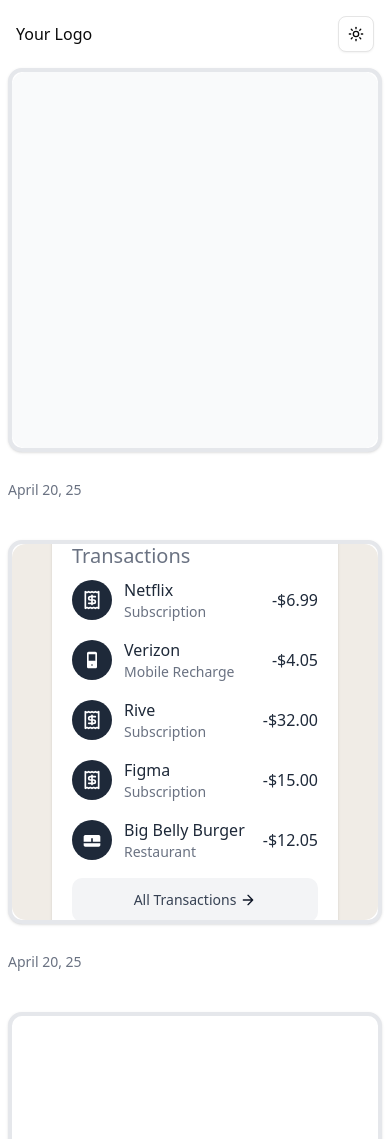
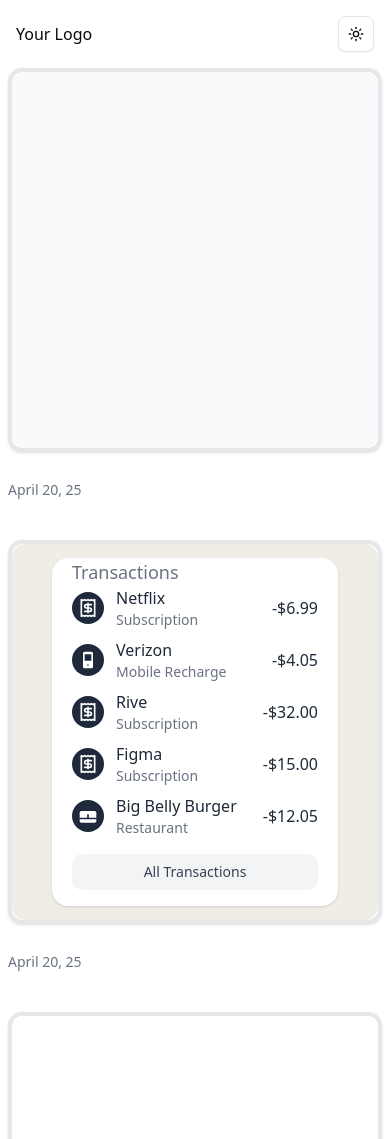
Before and after one commit to LuckyGoyal039/UIForge, a Next.js app: page / in a window 390 px wide. Shown: the top 1139 px of the page. Built offline with nearby package versions, Linux system fonts and the light colour scheme.

Commit message:
fix height issue and amount aligment and color

```diff
--- a/src/ui/TransactionList.tsx
+++ b/src/ui/TransactionList.tsx
@@ -152,10 +152,10 @@
                             initial={{ opacity: 0 }}
                             animate={{ opacity: 1 }}
                             exit={{ opacity: 0 }}
-                            className="p-5"
+                            className="px-5"
                         >
-                            <h2 className="text-xl text-gray-500 mb-2">Transactions</h2>
-                            <div className="space-y-4">
+                            <h2 className="text-lg md:text-xl text-gray-500 md:mb-2">Transactions</h2>
+                            <div className="space-y-2 md:space-y-4">
                                 {transactions.map((transaction) => (
                                     <motion.div
                                         key={transaction.id}
@@ -164,7 +164,7 @@
                                         className="flex items-center justify-between cursor-pointer"
                                     >
                                         <div className="flex items-center">
-                                            <div className={`w-10 h-10 rounded-full ${getIconBackground(transaction.icon)} flex items-center justify-center mr-3`}>
+                                            <div className={`w-8 md:w-10 h-8 md:h-10  rounded-full ${getIconBackground(transaction.icon)} flex items-center justify-center mr-3`}>
                                                 {getIcon(transaction.icon)}
                                             </div>
                                             <div>
@@ -183,14 +183,11 @@
                                 ))}
                             </div>
                             <motion.div
-                                className="mt-4 p-3 bg-gray-100 rounded-lg flex items-center justify-center cursor-pointer"
+                                className="my-4 md:px-3 py-2 md:py-3 bg-gray-100 rounded-lg flex items-center justify-center cursor-pointer"
                                 whileHover={{ backgroundColor: '#e5e7eb' }}
                                 whileTap={{ scale: 0.98 }}
                             >
                                 <span className="text-sm text-gray-700 font-medium">All Transactions</span>
-                                <svg className="w-4 h-4 ml-1" viewBox="0 0 24 24" fill="none" stroke="currentColor" strokeWidth="2">
-                                    <path d="M5 12h14M12 5l7 7-7 7" strokeLinecap="round" strokeLinejoin="round" />
-                                </svg>
                             </motion.div>
                         </motion.div>
                     ) : selectedTransaction && (
@@ -201,22 +198,22 @@
                             exit={{ opacity: 0, y: 10 }}
                             className="p-5 relative"
                         >
-                            <div className="flex justify-between items-center mb-4">
-                                <div className="flex items-center">
+                            <div className="flex flex-col mb-4">
                                 <div className={`w-12 h-12 rounded-xl ${getIconBackground(selectedTransaction.icon)} flex items-center justify-center mr-3`}>
                                     {getIcon(selectedTransaction.icon)}
                                 </div>
+                                <div className='flex justify-between'>
                                     <div>
                                         <h3 className="font-medium text-lg text-gray-900 ">{selectedTransaction.name}</h3>
                                         <p className="text-gray-500">{selectedTransaction.category}</p>
                                     </div>
-                                </div>
-                                <div className="text-lg font-medium">
+                                    <p className="text-lg font-medium text-gray-700">
                                         {selectedTransaction.amount.toLocaleString('en-US', {
                                             style: 'currency',
                                             currency: 'USD',
                                             minimumFractionDigits: 2,
                                         })}
+                                    </p>
                                 </div>
                             </div>
 
```
Lines whose indentation alone changed are shown as unchanged.
